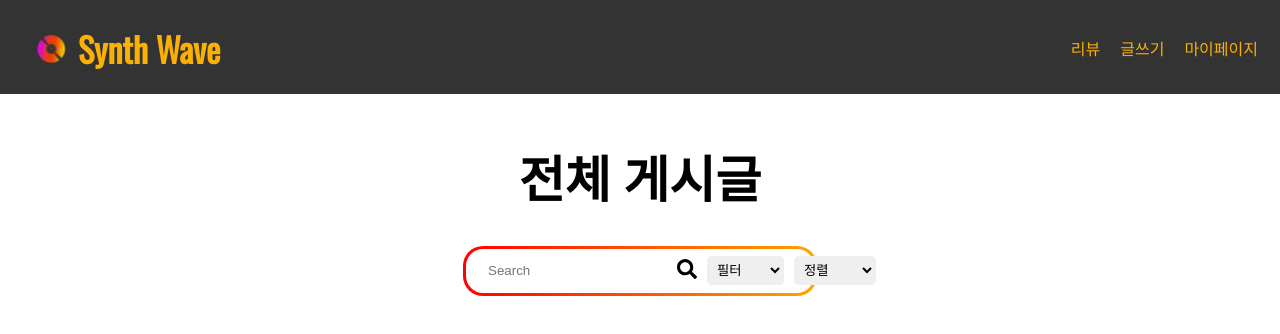
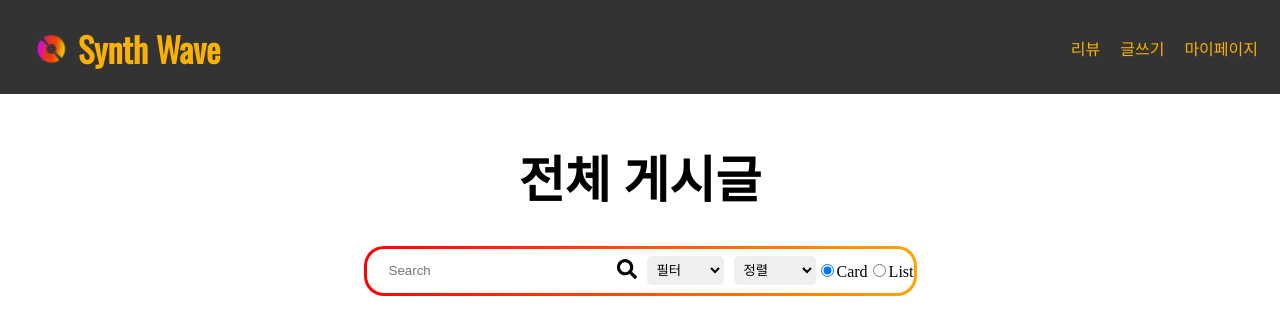
Before and after one commit to dks044/SYNTHWAVE, a React (Create React App) app: page /board in a window 1280 px wide. Shown: the top 334 px of the page. Built offline with nearby package versions, Linux system fonts and the light colour scheme; a web font is replaced by a local one.

Commit message:
feat&fix: json 데이터 수정 및 게시판검색바에 radio버튼 추가

```diff
--- a/src/containers/board/BoardContainer.js
+++ b/src/containers/board/BoardContainer.js
@@ -1,4 +1,4 @@
-import React from "react";
+import React, { useState } from "react";
 import styled from "styled-components";
 import Board from "../../components/board/Board";
 import { FloatingLabel, Form } from "react-bootstrap";
@@ -10,18 +10,19 @@ const BoatdBlock = styled.div`
   flex-direction: column;
   justify-content: center;
   align-items: center;
+
 `
 const BoardTitle = styled.h1`
   font-weight: bolder;
   text-align: center;
   font-size: 50px;
+
 `
 // 검색창
 const BoardSearchBar = styled.div`
   display: flex;
   align-items: center;
-
-  width: 30%;
+  width: auto;
   height: 50px;
   border: 3px solid transparent;
   border-radius: 20px 20px 20px 20px;
@@ -48,7 +49,16 @@ const StyledSelect = styled.select`
   margin-left: 10px;
 `;
 
+
 function BoardContainer() {
+  // 뷰 모드 상태를 관리하기 위한 useState 훅 사용
+  const [viewMode, setViewMode] = useState("card");
+
+  // 라디오 버튼 변경 핸들러
+  const handleViewModeChange = (event) => {
+    setViewMode(event.target.value);
+  };
+
   return(
     <BoatdBlock>
       <BoardTitle>전체 게시글</BoardTitle>
@@ -70,7 +80,28 @@ function BoardContainer() {
           <option value="3">평점순</option>
           <option value="4">댓글순</option>
         </StyledSelect>
+        <label>
+          <input
+            type="radio"
+            name="viewMode"
+            value="card"
+            checked={viewMode === "card"}
+            onChange={handleViewModeChange}
+          />
+          Card
+        </label>
+        <label>
+          <input
+            type="radio"
+            name="viewMode"
+            value="list"
+            checked={viewMode === "list"}
+            onChange={handleViewModeChange}
+          />
+          List
+        </label>
       </BoardSearchBar>
+      {/* TODO: 필터, 정렬의 VALUE를 Props로 Board에 전달 */}
       <Board />
     </BoatdBlock>
   )
```
Also changed, not shown: data.json (+50 -0 lines).
